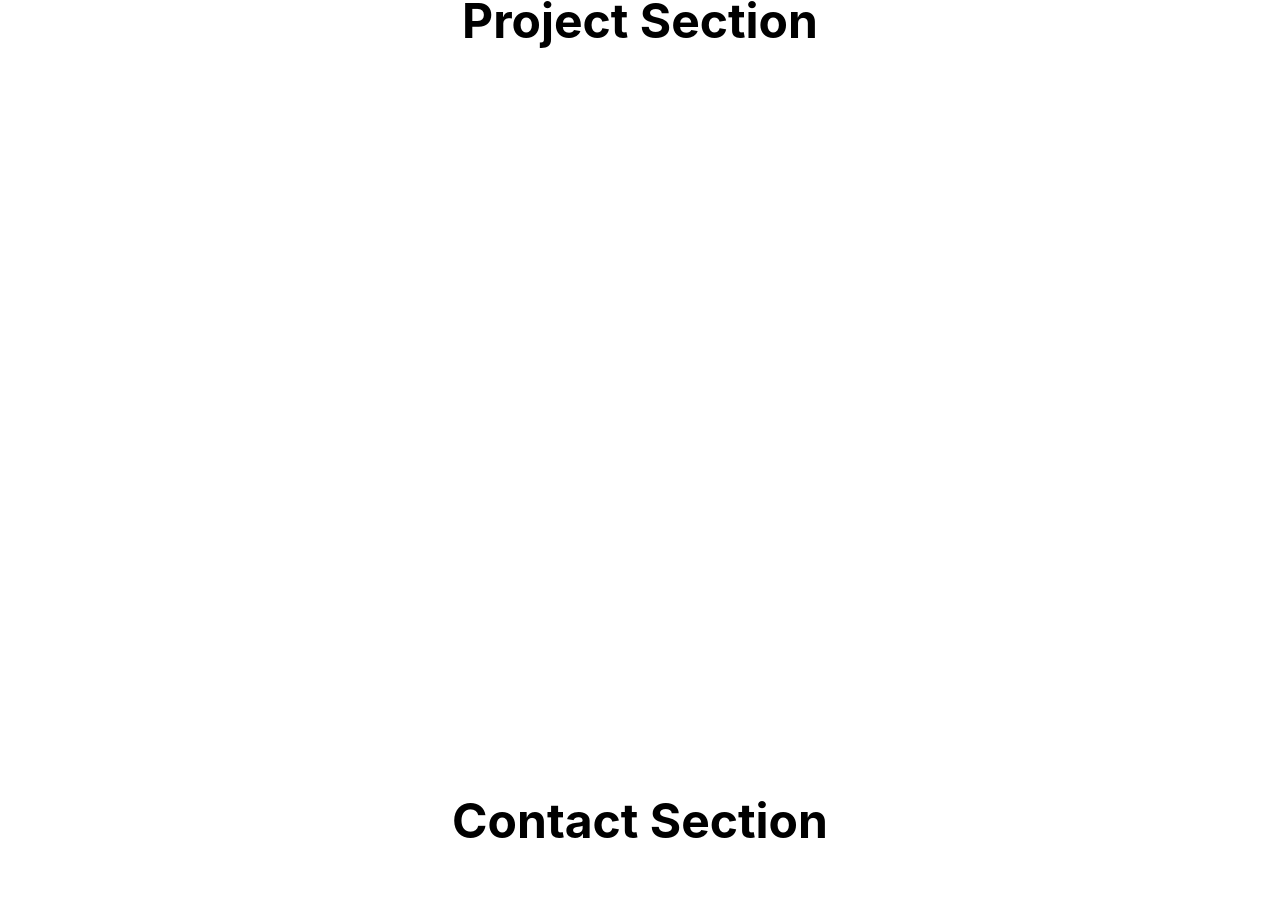
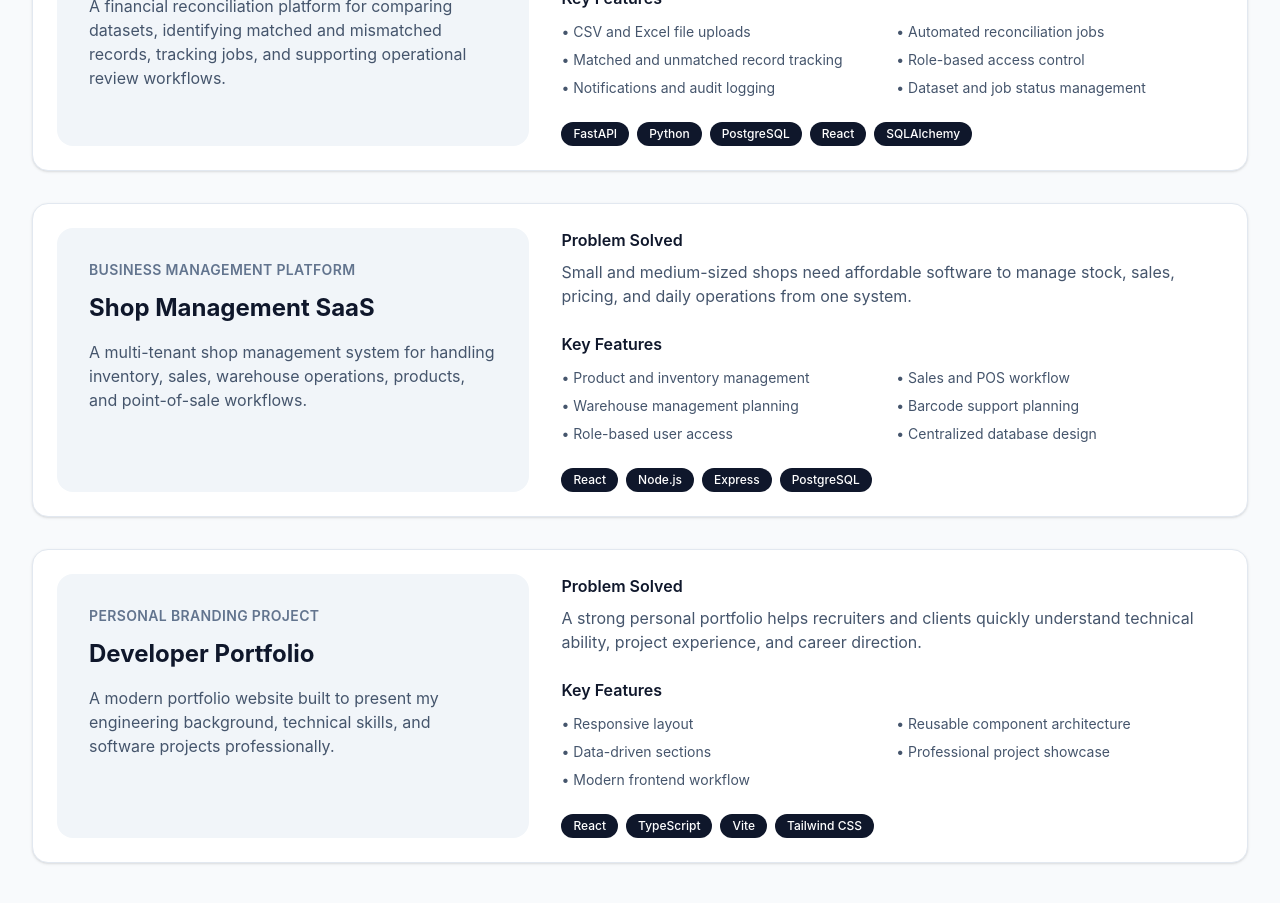
Before and after one commit to obibaadoma/derek-konadu, a React (Vite) app: page / in a window 1280 px wide. Shown: the part 3280-4183 px from the top of the page. Built offline with nearby package versions, Linux system fonts and the light colour scheme.

Commit message:
feat: add featured projects section

```diff
--- a/src/components/sections/Projects.tsx
+++ b/src/components/sections/Projects.tsx
@@ -1,10 +1,67 @@
+import Container from "../layout/Container";
+import Card from "../ui/Card";
+import SectionTitle from "../ui/SectionTitle";
+import { projects } from "../../data/projects";
+
 const Projects = () => {
   return (
-    <section
-      id="projects"
-      className="flex h-screen items-center justify-center bg-white"
-    >
-      <h1 className="text-5xl font-bold">Project Section</h1>
+    <section id="projects" className="bg-slate-50 py-24">
+      <Container>
+        <SectionTitle
+          title="Featured Projects"
+          subtitle="Selected projects that demonstrate full-stack development, backend architecture, database design, and business problem solving."
+        />
+
+        <div className="grid gap-8">
+          {projects.map((project) => (
+            <Card key={project.title}>
+              <div className="grid gap-8 lg:grid-cols-[1fr_1.4fr]">
+                <div className="rounded-2xl bg-slate-100 p-8">
+                  <p className="text-sm font-semibold uppercase tracking-wide text-slate-500">
+                    {project.type}
+                  </p>
+
+                  <h3 className="mt-3 text-2xl font-bold text-slate-900">
+                    {project.title}
+                  </h3>
+
+                  <p className="mt-4 text-slate-600">{project.description}</p>
+                </div>
+
+                <div>
+                  <h4 className="font-semibold text-slate-900">
+                    Problem Solved
+                  </h4>
+                  <p className="mt-2 text-slate-600">{project.problem}</p>
+
+                  <h4 className="mt-6 font-semibold text-slate-900">
+                    Key Features
+                  </h4>
+
+                  <ul className="mt-3 grid gap-2 sm:grid-cols-2">
+                    {project.features.map((feature) => (
+                      <li key={feature} className="text-sm text-slate-600">
+                        • {feature}
+                      </li>
+                    ))}
+                  </ul>
+
+                  <div className="mt-6 flex flex-wrap gap-2">
+                    {project.technologies.map((tech) => (
+                      <span
+                        key={tech}
+                        className="rounded-full bg-slate-900 px-3 py-1 text-xs font-medium text-white"
+                      >
+                        {tech}
+                      </span>
+                    ))}
+                  </div>
+                </div>
+              </div>
+            </Card>
+          ))}
+        </div>
+      </Container>
     </section>
   );
 };
--- /dev/null
+++ b/src/data/projects.ts
@@ -0,0 +1,52 @@
+export const projects = [
+  {
+    title: "Reconciliation Platform",
+    type: "Flagship SaaS Project",
+    description:
+      "A financial reconciliation platform for comparing datasets, identifying matched and mismatched records, tracking jobs, and supporting operational review workflows.",
+    problem:
+      "Manual reconciliation is slow, error-prone, and difficult to audit when teams work with large transaction files.",
+    features: [
+      "CSV and Excel file uploads",
+      "Automated reconciliation jobs",
+      "Matched and unmatched record tracking",
+      "Role-based access control",
+      "Notifications and audit logging",
+      "Dataset and job status management",
+    ],
+    technologies: ["FastAPI", "Python", "PostgreSQL", "React", "SQLAlchemy"],
+  },
+  {
+    title: "Shop Management SaaS",
+    type: "Business Management Platform",
+    description:
+      "A multi-tenant shop management system for handling inventory, sales, warehouse operations, products, and point-of-sale workflows.",
+    problem:
+      "Small and medium-sized shops need affordable software to manage stock, sales, pricing, and daily operations from one system.",
+    features: [
+      "Product and inventory management",
+      "Sales and POS workflow",
+      "Warehouse management planning",
+      "Barcode support planning",
+      "Role-based user access",
+      "Centralized database design",
+    ],
+    technologies: ["React", "Node.js", "Express", "PostgreSQL"],
+  },
+  {
+    title: "Developer Portfolio",
+    type: "Personal Branding Project",
+    description:
+      "A modern portfolio website built to present my engineering background, technical skills, and software projects professionally.",
+    problem:
+      "A strong personal portfolio helps recruiters and clients quickly understand technical ability, project experience, and career direction.",
+    features: [
+      "Responsive layout",
+      "Reusable component architecture",
+      "Data-driven sections",
+      "Professional project showcase",
+      "Modern frontend workflow",
+    ],
+    technologies: ["React", "TypeScript", "Vite", "Tailwind CSS"],
+  },
+];
```
Also changed, not shown: src/data/certifications.ts (added), src/data/experience.ts (added), src/data/index.ts (added), src/data/skills.ts (added), src/data/socials.ts (added).
